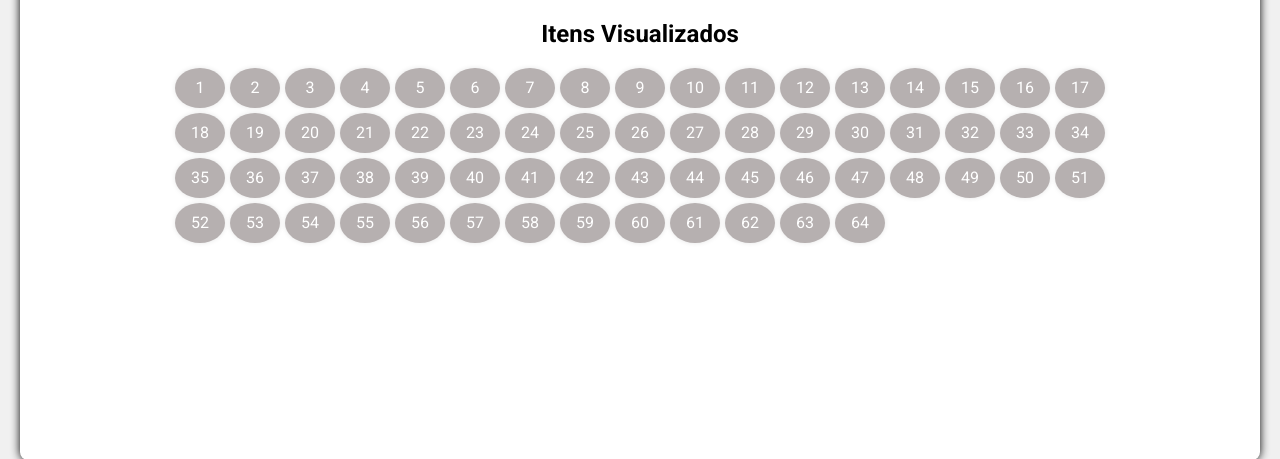
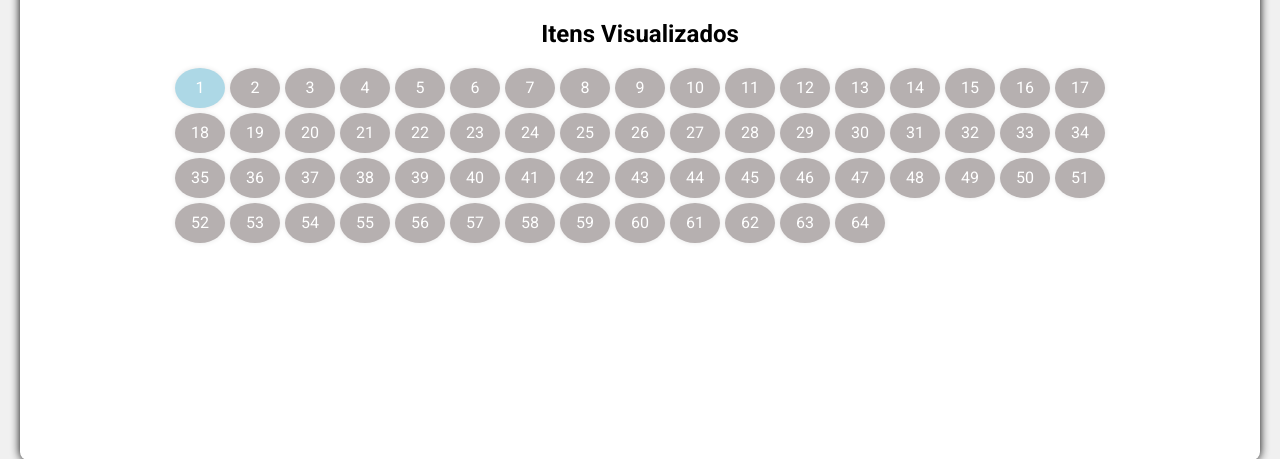
Before and after one commit to Dougas85/SAPPP, a Flask app: page / in a window 1280 px wide, with the pointer over the restyled element. Shown: the part 269-728 px from the top of the page. Run offline with Flask 3, Linux system fonts and the light colour scheme; the visitor is signed in with stand-in values (Sample User, id 1); some libraries are stand-ins or nearby versions.

Commit message:
Update styles.css

```diff
--- a/static/styles.css
+++ b/static/styles.css
@@ -133,6 +133,11 @@ tr:hover {
     cursor: pointer;
     transition: transform 0.3s, box-shadow 0.3s, background-color 0.3s;
     box-shadow: 0 0 5px rgba(0, 0, 0, 0.1);
+}
+
+#calendar div:hover {
+    trasnform: scale(1.2);
+    background-color: #add8e6; /* Azul claro */
 }
 
 #calendar div.viewed {
```
